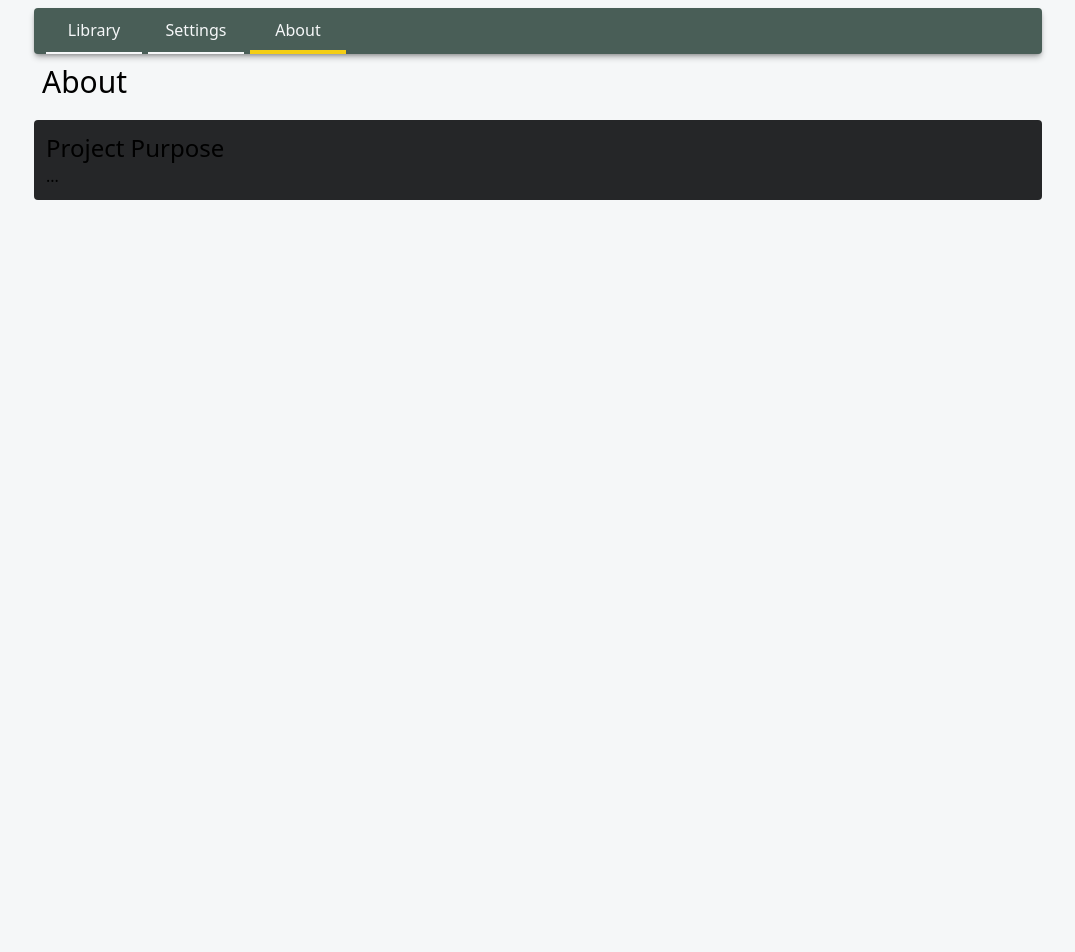
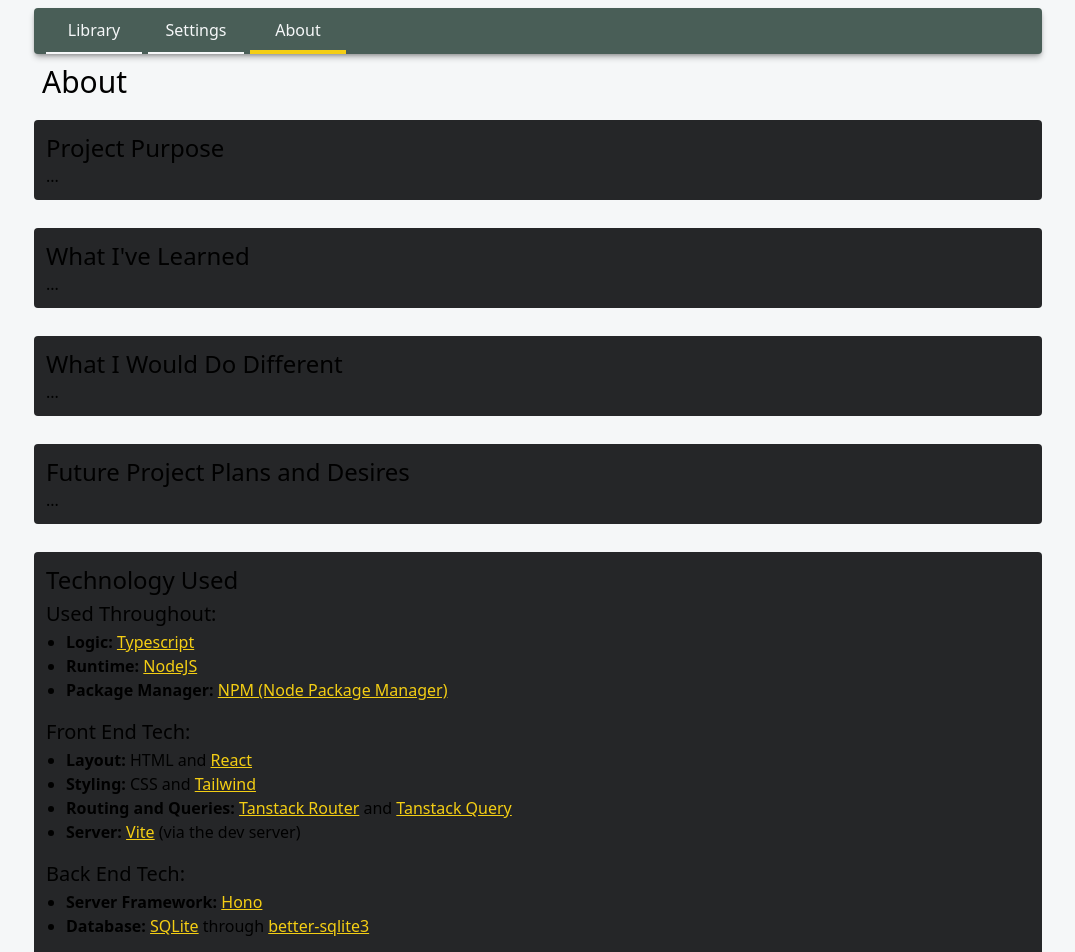
Before and after one commit to ncall404/ReactGameLibrary, a React (Vite) app in the folder frontend/: page /about in a window 1280 px wide. Shown: the top 952 px of the page, without its empty margins (102-1177 px from the left). Before the commit the page ends 800 px from the top, so only its background shows below. Built offline with nearby package versions, Linux system fonts and the light colour scheme.

Commit message:
Add scaffolding for about page and fill "technology used" information

```diff
--- a/frontend/src/routes/about.tsx
+++ b/frontend/src/routes/about.tsx
@@ -16,6 +16,48 @@ function RouteComponent() {
 					<h2 className="text-2xl">Project Purpose</h2>
 					<p>...</p>
 				</article>
+
+				<article>
+					<h2 className="text-2xl">What I've Learned</h2>
+					<p>...</p>
+				</article>
+				<article>
+					<h2 className="text-2xl">What I Would Do Different</h2>
+					<p>...</p>
+				</article>
+
+				<article>
+					<h2 className="text-2xl">Future Project Plans and Desires</h2>
+					<p>...</p>
+				</article>
+
+				<article>
+					<h2 className="text-2xl">Technology Used</h2>
+					<p className="mt-1 text-xl">Used Throughout:</p>
+					<ul>
+						<li><b>Logic:</b> <a href="https://www.typescriptlang.org/">Typescript</a></li>
+						<li><b>Runtime:</b> <a href="https://nodejs.org/en">NodeJS</a></li>
+						<li><b>Package Manager:</b> <a href="https://www.npmjs.com/">NPM (Node Package Manager)</a></li>
+					</ul>
+					<p className="mt-1 text-xl">Front End Tech:</p>
+					<ul>
+						<li><b>Layout:</b> HTML and <a href="https://react.dev/">React</a></li>
+						<li><b>Styling:</b> CSS and <a href="https://tailwindcss.com/">Tailwind</a></li>
+						<li><b>Routing and Queries:</b> <a href="https://tanstack.com/router/latest">Tanstack Router</a> and <a href="https://tanstack.com/query/latest">Tanstack Query</a></li>
+						<li><b>Server:</b> <a href="https://vite.dev/">Vite</a> (via the dev server)</li>
+					</ul>
+
+					<p className="mt-1 text-xl">Back End Tech:</p>
+					<ul>
+						<li><b>Server Framework:</b> <a href="https://hono.dev/">Hono</a></li>
+						<li><b>Database:</b> <a href="https://sqlite.org/">SQLite</a> through <a href="https://github.com/WiseLibs/better-sqlite3">better-sqlite3</a></li>
+					</ul>
+				</article>
+
+				<article>
+					<h2 className="text-2xl">Created By:</h2>
+					<p>Nathan Call</p>
+				</article>
 			</div>
 
 		</section>
```
